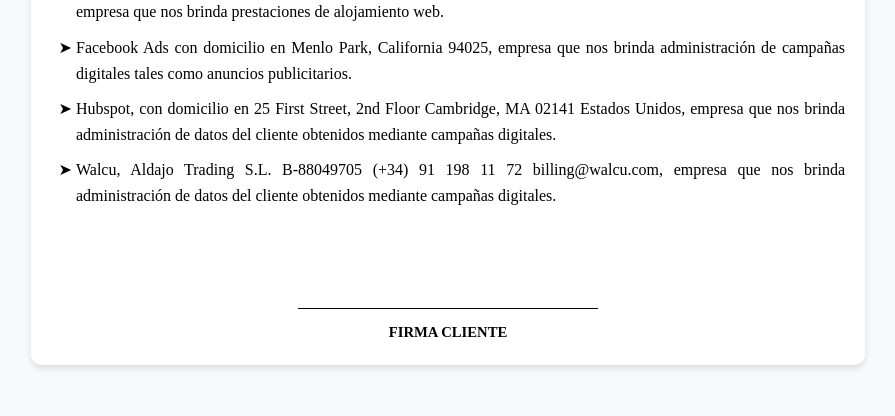
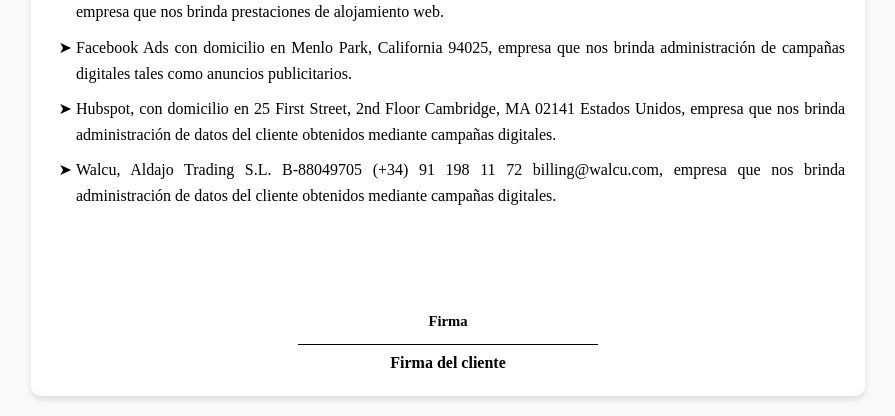
Before and after one commit to EnriqueMorales08/digitalizacion_documentos, a PHP site: page /app/views/documents/layouts/politica_proteccion_datos.php in a window 1280 px wide. Shown: the part 1236-1652 px from the top of the page, without its empty margins (192-1087 px from the left). Before the commit the page ends 1605 px from the top, so only its background shows below. Run offline with PHP 8.4, Linux system fonts and the light colour scheme; some libraries are stand-ins or nearby versions.

Commit message:
Autocompletado de otros documentos a partir de la orden de compra (firmas del cliente)

```diff
--- a/app/views/documents/layouts/acta-conocimiento-conformidad.php
+++ b/app/views/documents/layouts/acta-conocimiento-conformidad.php
@@ -183,7 +183,7 @@
   </div>
 
   <div class="signature-section">
-    <p><strong>Firma del Cliente:</strong> <input type="text" name="ACC_FIRMA_CLIENTE" class="medium"></p>
+    <p><strong>Firma del Cliente:</strong> <?php if (!empty($ordenCompraData['OC_CLIENTE_FIRMA'])): ?><img src="<?php echo htmlspecialchars($ordenCompraData['OC_CLIENTE_FIRMA']); ?>" style="max-width:200px; max-height:50px;"><?php else: ?><input type="text" name="ACC_FIRMA_CLIENTE" class="medium" value="Firma"><?php endif; ?></p>
     <p><strong>Nombre del Cliente:</strong> <input type="text" name="ACC_NOMBRE_FIRMA" class="medium" value="<?php echo htmlspecialchars($ordenCompraData['OC_COMPRADOR_NOMBRE'] ?? ''); ?>"></p>
     <p><strong>DNI:</strong> <input type="text" name="ACC_DNI_FIRMA" class="medium" value="<?php echo htmlspecialchars($ordenCompraData['OC_COMPRADOR_NUMERO_DOCUMENTO'] ?? ''); ?>"></p>
   </div>
--- a/app/views/documents/layouts/actorizacion-datos-personales.php
+++ b/app/views/documents/layouts/actorizacion-datos-personales.php
@@ -168,6 +168,11 @@
 
         <!-- Firma -->
         <div class="signature-section">
+            <?php if (!empty($ordenCompraData['OC_CLIENTE_FIRMA'])): ?>
+            <img src="<?php echo htmlspecialchars($ordenCompraData['OC_CLIENTE_FIRMA']); ?>" style="max-width:280px; max-height:50px; display:block; margin:0 auto 5px auto;">
+            <?php else: ?>
+            <input type="text" name="ADP_FIRMA_CLIENTE" value="Firma" style="border: none; text-align: center; font-weight: bold; width: 280px; margin-bottom: 5px;">
+            <?php endif; ?>
             <div class="signature-line"></div>
             <div class="signature-label">FIRMA DEL TITULAR</div>
 
--- a/app/views/documents/layouts/carta_conocimiento_aceptacion.php
+++ b/app/views/documents/layouts/carta_conocimiento_aceptacion.php
@@ -120,7 +120,7 @@
 
   <hr class="divider"/>
 
-  <div class="row"><span class="label">Firma del cliente:</span><span class="u w-300" contenteditable="true" spellcheck="false" id="firma_cliente">Firma</span></div>
+  <div class="row"><span class="label">Firma del cliente:</span><span class="u w-300" contenteditable="true" spellcheck="false" id="firma_cliente"><?php if (!empty($ordenCompraData['OC_CLIENTE_FIRMA'])): ?><img src="<?php echo htmlspecialchars($ordenCompraData['OC_CLIENTE_FIRMA']); ?>" style="max-width:100%; max-height:50px;"><?php else: ?>Firma<?php endif; ?></span></div>
   <div class="row"><span class="label">Nombre:</span><span class="u w-300" contenteditable="true" spellcheck="false" id="nombre_firma"><?php echo htmlspecialchars($ordenCompraData['OC_COMPRADOR_NOMBRE'] ?? ''); ?></span></div>
   <div class="row"><span class="label">DNI/CE:</span><span class="u w-220" contenteditable="true" spellcheck="false" id="documento_firma"><?php echo htmlspecialchars($ordenCompraData['OC_COMPRADOR_NUMERO_DOCUMENTO'] ?? ''); ?></span></div>
   <div class="row"><span class="label">Fecha:</span><span class="u w-140" contenteditable="true" spellcheck="false" id="fecha_firma"><?php echo date('d/m/Y'); ?></span></div>
--- a/app/views/documents/layouts/carta_recepcion.php
+++ b/app/views/documents/layouts/carta_recepcion.php
@@ -172,6 +172,11 @@
 
     <!-- Firma -->
     <div class="signature-section" style="margin-top: 20px">
+      <?php if (!empty($ordenCompraData['OC_CLIENTE_FIRMA'])): ?>
+      <img src="<?php echo htmlspecialchars($ordenCompraData['OC_CLIENTE_FIRMA']); ?>" style="max-width:300px; max-height:50px; display:block; margin:0 auto 5px auto;">
+      <?php else: ?>
+      <input type="text" name="CR_FIRMA_CLIENTE" value="Firma" style="border: none; text-align: center; font-weight: bold; width: 300px; margin-bottom: 5px;">
+      <?php endif; ?>
       <div class="signature-line"></div>
       <div class="signature-label">FIRMA Y DNI DEL CLIENTE</div>
     </div>
--- a/app/views/documents/layouts/politica_proteccion_datos.php
+++ b/app/views/documents/layouts/politica_proteccion_datos.php
@@ -98,12 +98,12 @@
         margin-top: 100px;
     }
 
-    .signature::before {
+    .signature::after {
         content: "";
         display: block;
         width: 300px;
         /* línea larga */
-        margin: 0 auto 10px auto;
+        margin: 10px auto 0 auto;
         border-top: 1px solid #000;
     }
 
@@ -196,8 +196,13 @@
 
     <!-- Firma -->
     <div class="signature">
-        <span>FIRMA CLIENTE</span>
+        <?php if (!empty($ordenCompraData['OC_CLIENTE_FIRMA'])): ?>
+        <img src="<?php echo htmlspecialchars($ordenCompraData['OC_CLIENTE_FIRMA']); ?>" style="max-width:300px; max-height:50px;">
+        <?php else: ?>
+        <span contenteditable="true" spellcheck="false">Firma</span>
+        <?php endif; ?>
     </div>
+    <div style="text-align: center; font-weight: bold; margin-top: 5px;">Firma del cliente</div>
     </div>
 </body>
 
```
